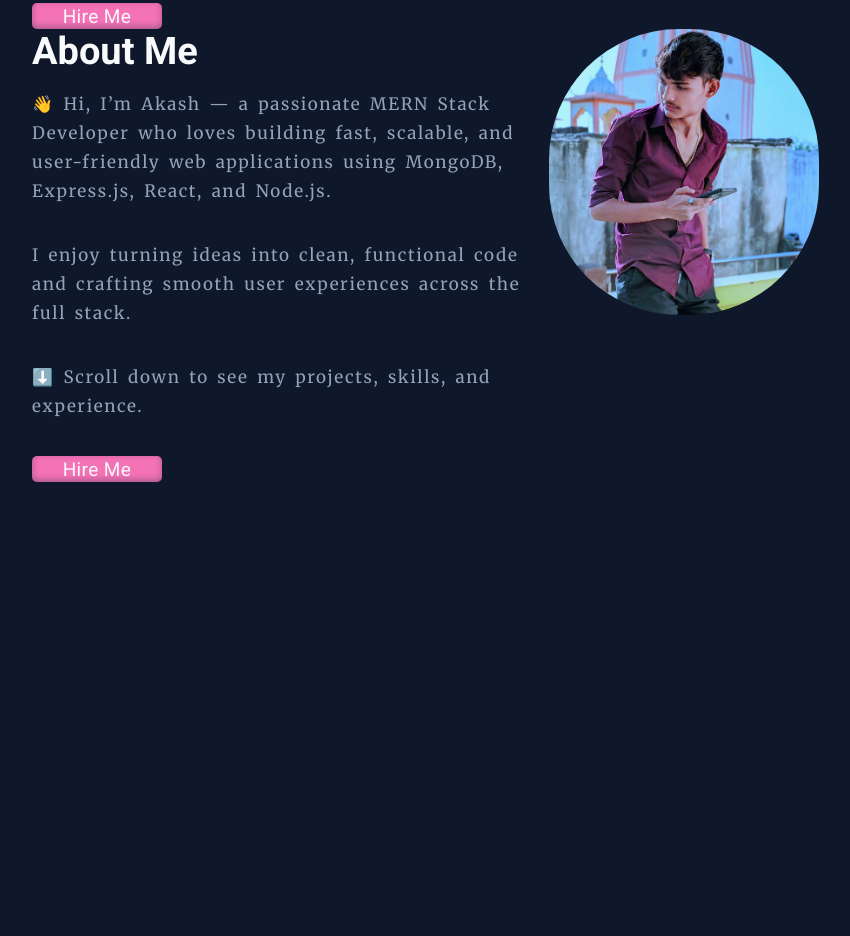
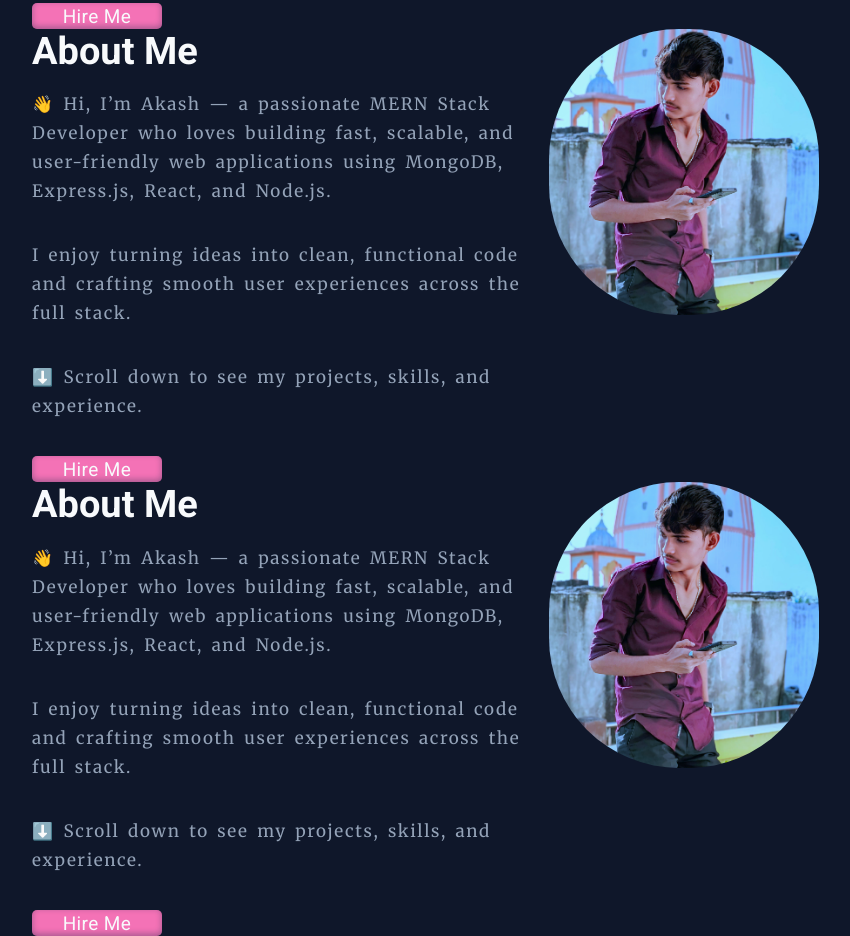
Before and after one commit to ajitdevv/project2, a plain HTML site: page index.html in a window 1280 px wide. Shown: the part 1287-2223 px from the top of the page, without its empty margins (182-1032 px from the left). Before the commit the page ends 1769 px from the top, so only its background shows below. Drawn offline with Linux system fonts and the light colour scheme.

```diff
--- a/index.html
+++ b/index.html
@@ -108,6 +108,28 @@
         </article>
 
     </section>
+    <section class="about" id="about">
+        <article class="about-article">
+
+            <div class="about-article--headings">
+                <h1>About Me</h1>
+                <p>👋 Hi, I’m Akash — a passionate MERN Stack Developer who loves building fast, scalable, and
+                    user-friendly web applications using MongoDB, Express.js, React, and Node.js.
+                </p>
+                <p>I enjoy turning ideas into clean, functional code and crafting smooth user experiences across the
+                    full stack.</p>
+                <p>⬇️ Scroll down to see my projects, skills, and experience.</p>
+                <a href="#contact" class="btn">Hire Me</a>
+            </div>
+            <div class="about-article--image">
+                <figure>
+                    <img src="/IMG_20250214_113151.jpg" alt="image not found">
+                </figure>
+
+            </div>
+        </article>
+
+    </section>
 
 </body>
 
```
